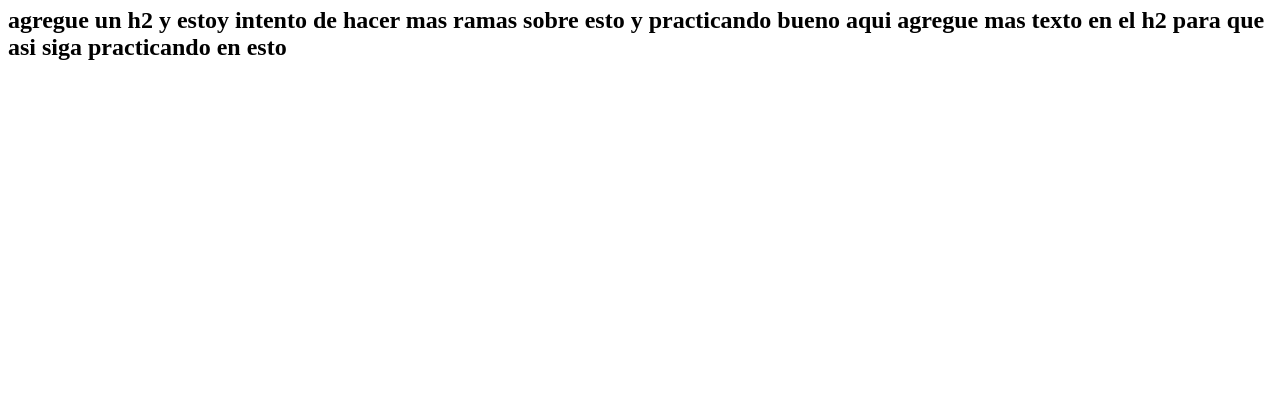
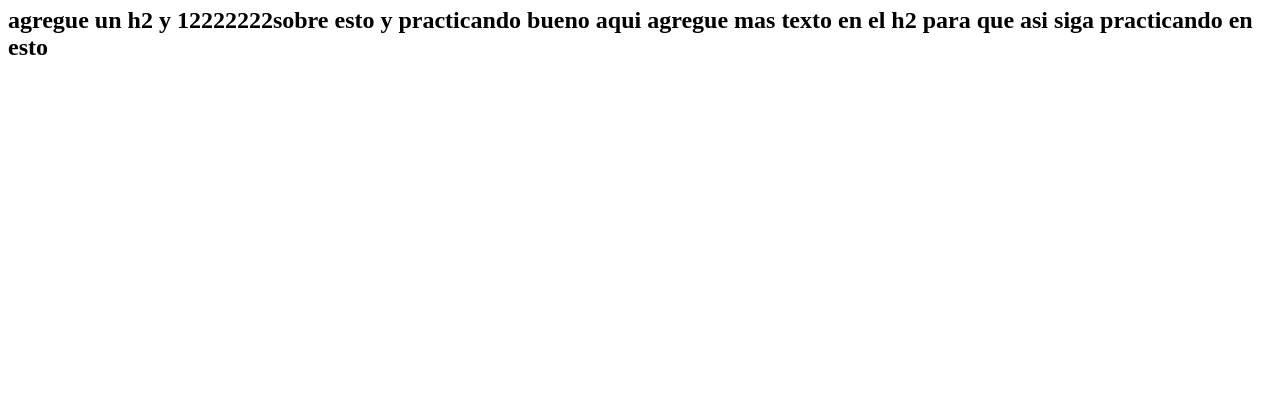
Before and after one commit to Richard282004/prueba-lunes-en-la-tarde, a plain HTML site: page index.html in a window 1280 px wide. Shown: the part 380-800 px from the top of the page. Drawn offline with Linux system fonts and the light colour scheme.

Commit message:
agregue unos numero al medio

```diff
--- a/index.html
+++ b/index.html
@@ -15,7 +15,7 @@
 </h1>
 Lorem ipsum dolor sit amet consectetur adipisicing elit. Veniam nihil culpa, voluptas, in a exercitationem corporis ducimus magnam unde animi dolore voluptatum quae illo. Deleniti nesciunt incidunt asperiores rem numquam.
 <h1>agreggue un loorem y h1</h1>
-<h2>agregue un h2 y estoy intento de hacer mas ramas sobre esto y practicando
+<h2>agregue un h2 y 12222222sobre esto y practicando
     bueno aqui agregue mas texto en el h2 para que asi siga practicando en esto
 </h2>
 </html>
```
